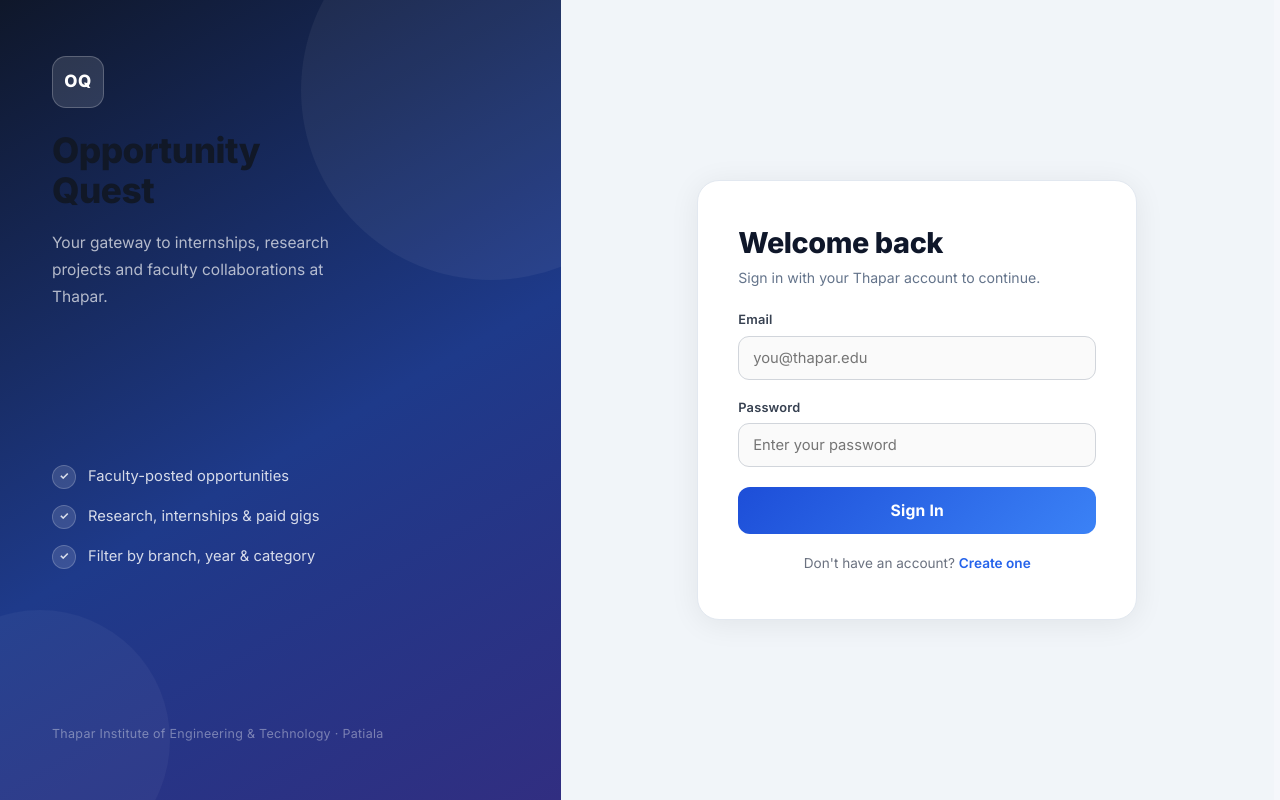
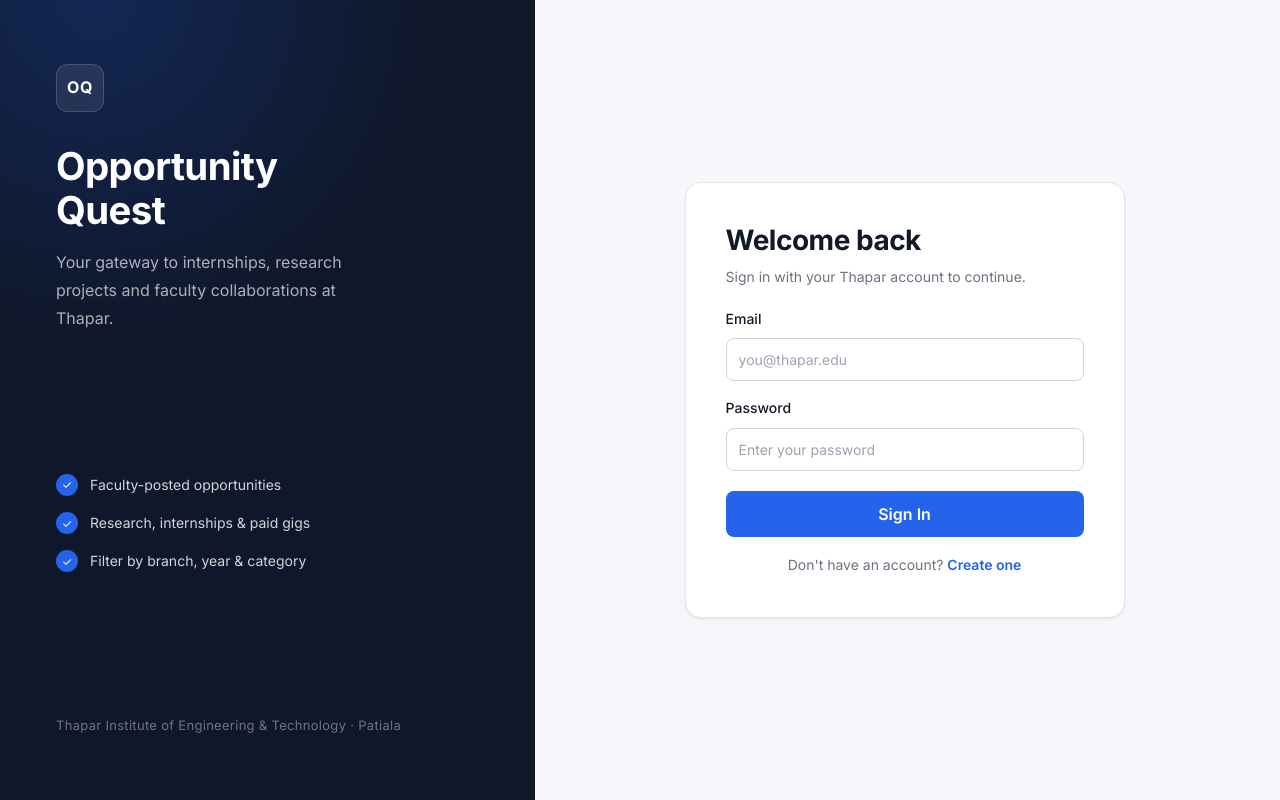
Before and after one commit to AgrimVerma11/OpportunityQuest, a React (Vite) app in the folder frontend/: page / in a window 1280 px wide. Built offline with nearby package versions, Linux system fonts and the light colour scheme; no server answers.

Commit message:
style: redesign login and register layout

```diff
--- a/frontend/src/pages/Auth.css
+++ b/frontend/src/pages/Auth.css
@@ -1,87 +1,69 @@
 /* ─────────────────────────────────────────
-   SHARED AUTH LAYOUT — Login & Register
+   SHARED AUTH LAYOUT — Login & Register split layout. Tokens come from tokens.css (loaded globally).
 ───────────────────────────────────────── */
-
-*,
-*::before,
-*::after {
-  box-sizing: border-box;
-}
 
 .auth-split {
   display: flex;
   min-height: 100vh;
-  font-family: 'Inter', -apple-system, BlinkMacSystemFont, 'Segoe UI', sans-serif;
+  font-family: var(--font-sans);
 }
 
-/* ── LEFT PANEL ── */
+/* ── LEFT PANEL — branding ── */
 .auth-left {
-  width: 44%;
+  width: 42%;
   position: sticky;
   top: 0;
   height: 100vh;
-  background: linear-gradient(150deg, #0f172a 0%, #1e3a8a 55%, #312e81 100%);
+  background: #0f172a; /* academic navy — solid*/
   display: flex;
   flex-direction: column;
   justify-content: space-between;
-  padding: 56px 52px;
-  color: white;
+  padding: 64px 56px;
+  color: #fff;
   overflow: hidden;
 }
 
-/* decorative blobs */
+/* A single, restrained accent — no messy gradients. */
 .auth-left::before {
   content: '';
   position: absolute;
-  width: 380px;
-  height: 380px;
-  border-radius: 50%;
-  background: rgba(255, 255, 255, 0.05);
-  top: -100px;
-  right: -120px;
+  inset: 0;
+  background:
+    radial-gradient(620px circle at 18% 0%, rgba(37, 99, 235, 0.22), transparent 55%);
   pointer-events: none;
 }
 
-.auth-left::after {
-  content: '';
-  position: absolute;
-  width: 260px;
-  height: 260px;
-  border-radius: 50%;
-  background: rgba(255, 255, 255, 0.04);
-  bottom: -70px;
-  left: -90px;
-  pointer-events: none;
-}
+.auth-left > * { position: relative; z-index: 1; }
 
 .auth-logo {
-  width: 52px;
-  height: 52px;
-  background: rgba(255, 255, 255, 0.12);
-  border: 1px solid rgba(255, 255, 255, 0.22);
-  border-radius: 14px;
+  width: 48px;
+  height: 48px;
+  background: rgba(255, 255, 255, 0.08);
+  border: 1px solid rgba(255, 255, 255, 0.16);
+  border-radius: var(--radius-md);
   display: flex;
   align-items: center;
   justify-content: center;
-  font-size: 17px;
-  font-weight: 800;
+  font-size: 16px;
+  font-weight: var(--weight-bold);
   letter-spacing: 0.5px;
-  margin-bottom: 22px;
+  margin-bottom: var(--space-6);
 }
 
 .auth-brand h1 {
-  font-size: 2.2rem;
-  font-weight: 800;
+  font-size: 2.4rem;
+  font-weight: var(--weight-bold);
   line-height: 1.15;
-  letter-spacing: -0.5px;
-  margin: 0 0 18px;
+  letter-spacing: -0.6px;
+  color: #fff;
+  margin: 0 0 var(--space-4);
 }
 
 .auth-tagline {
-  font-size: 0.97rem;
+  font-size: 1rem;
   line-height: 1.75;
-  color: rgba(255, 255, 255, 0.68);
-  max-width: 300px;
+  color: rgba(255, 255, 255, 0.66);
+  max-width: 320px;
 }
 
 .auth-features {
@@ -90,77 +72,77 @@
   margin: 0;
   display: flex;
   flex-direction: column;
-  gap: 16px;
+  gap: var(--space-4);
 }
 
 .auth-features li {
   display: flex;
   align-items: center;
-  gap: 12px;
-  font-size: 0.92rem;
+  gap: var(--space-3);
+  font-size: var(--text-sm);
   color: rgba(255, 255, 255, 0.82);
 }
 
 .auth-features li .check {
-  width: 24px;
-  height: 24px;
+  width: 22px;
+  height: 22px;
   border-radius: 50%;
-  background: rgba(255, 255, 255, 0.13);
-  border: 1px solid rgba(255, 255, 255, 0.2);
+  background: var(--color-primary);
   display: flex;
   align-items: center;
   justify-content: center;
-  font-size: 11px;
-  font-weight: 700;
+  font-size: 12px;
+  color: #fff;
   flex-shrink: 0;
 }
 
+.auth-features li .check svg { stroke-width: 2.5; }
+
 .auth-institute {
-  font-size: 0.78rem;
-  color: rgba(255, 255, 255, 0.38);
+  font-size: var(--text-xs);
+  color: rgba(255, 255, 255, 0.4);
   letter-spacing: 0.3px;
 }
 
-/* ── RIGHT PANEL ── */
+/* ── RIGHT PANEL — form ── */
 .auth-right {
   flex: 1;
-  background: #f1f5f9;
+  background: var(--color-bg);
   display: flex;
   align-items: center;
   justify-content: center;
-  padding: 60px 28px;
+  padding: var(--space-8) var(--space-6);
   min-height: 100vh;
 }
 
-/* ── FORM CARD ── */
 .auth-form {
   width: 100%;
   max-width: 440px;
-  background: white;
-  border-radius: 22px;
-  padding: 44px 40px;
-  box-shadow: 0 4px 30px rgba(0, 0, 0, 0.07);
-  border: 1px solid #e2e8f0;
+  background: var(--color-surface);
+  border: 1px solid var(--color-border);
+  border-radius: var(--radius-lg);
+  padding: var(--space-7);
+  box-shadow: var(--shadow-md);
   display: flex;
   flex-direction: column;
-  gap: 18px;
+  gap: var(--space-4);
 }
 
 .auth-form-header {
-  margin-bottom: 4px;
+  margin-bottom: var(--space-1);
 }
 
 .auth-form-header h2 {
-  font-size: 1.8rem;
-  font-weight: 800;
-  color: #0f172a;
-  letter-spacing: -0.4px;
-  margin: 0 0 6px;
+  font-size: 1.75rem;
+  font-weight: var(--weight-bold);
+  color: var(--color-text);
+  letter-spacing: -0.5px;
+  margin: 0 0 var(--space-2);
 }
 
 .auth-form-header p {
-  font-size: 0.88rem;
-  color: #64748b;
+  font-size: var(--text-sm);
+  color: var(--color-text-secondary);
   line-height: 1.55;
   margin: 0;
 }
@@ -169,65 +151,71 @@
 .auth-field {
   display: flex;
   flex-direction: column;
-  gap: 5px;
+  gap: var(--space-2);
 }
 
 .auth-field label {
-  font-size: 0.8rem;
-  font-weight: 600;
-  color: #374151;
-  letter-spacing: 0.2px;
+  font-size: var(--text-sm);
+  font-weight: var(--weight-medium);
+  color: var(--color-text);
 }
 
 .auth-field input,
 .auth-field select,
 .auth-field textarea {
   width: 100%;
-  padding: 12px 14px;
-  border: 1.5px solid #d1d5db;
-  border-radius: 11px;
-  background: #fafafa;
-  font-size: 0.92rem;
+  padding: var(--space-3) var(--space-3);
+  border: 1px solid var(--color-border-strong);
+  border-radius: var(--radius-sm);
+  background: var(--color-surface);
+  font-size: var(--text-sm);
   font-family: inherit;
-  color: #111827;
-  transition: border-color 0.2s, box-shadow 0.2s, background 0.2s;
+  color: var(--color-text);
+  transition: border-color var(--transition), box-shadow var(--transition);
+}
+
+.auth-field input::placeholder,
+.auth-field textarea::placeholder {
+  color: var(--color-text-muted);
 }
 
 .auth-field input:focus,
 .auth-field select:focus,
 .auth-field textarea:focus {
   outline: none;
-  border-color: #3b82f6;
-  background: white;
-  box-shadow: 0 0 0 3px rgba(59, 130, 246, 0.1);
+  border-color: var(--color-primary);
+  box-shadow: 0 0 0 3px rgba(37, 99, 235, 0.12);
 }
 
 .auth-field textarea {
   resize: vertical;
-  min-height: 90px;
+  min-height: 88px;
   line-height: 1.55;
 }
 
 .auth-error {
-  font-size: 0.78rem;
-  color: #dc2626;
-  font-weight: 500;
+  font-size: var(--text-xs);
+  color: var(--color-danger);
+  font-weight: var(--weight-medium);
 }
 
-/* two-col row (branch + year) */
+/* two-col row (branch + year, role + gender) */
 .auth-row {
   display: grid;
   grid-template-columns: 1fr 1fr;
-  gap: 14px;
+  gap: var(--space-3);
 }
 
 /* ── DIVIDER ── */
 .auth-divider {
   display: flex;
   align-items: center;
-  gap: 10px;
-  color: #9ca3af;
-  font-size: 0.78rem;
+  gap: var(--space-3);
+  color: var(--color-text-muted);
+  font-size: var(--text-xs);
+  text-transform: uppercase;
+  letter-spacing: 0.6px;
+  margin: var(--space-1) 0;
 }
 
 .auth-divider::before,
@@ -235,28 +223,26 @@
   content: '';
   flex: 1;
   height: 1px;
-  background: #e5e7eb;
+  background: var(--color-border);
 }
 
-/* ── SUBMIT BUTTON ── */
+/* ── SUBMIT BUTTON — solid primary ── */
 .auth-submit {
   width: 100%;
-  padding: 14px;
-  background: linear-gradient(135deg, #1d4ed8, #3b82f6);
-  color: white;
+  height: 46px;
+  background: var(--color-primary);
+  color: #fff;
   border: none;
-  border-radius: 12px;
-  font-size: 0.98rem;
-  font-weight: 700;
+  border-radius: var(--radius-sm);
+  font-size: var(--text-body);
+  font-weight: var(--weight-semibold);
   cursor: pointer;
-  letter-spacing: 0.2px;
-  transition: all 0.2s;
-  margin-top: 2px;
+  transition: background var(--transition);
+  margin-top: var(--space-1);
 }
 
 .auth-submit:hover:not(:disabled) {
-  transform: translateY(-1px);
-  box-shadow: 0 10px 22px rgba(29, 78, 216, 0.28);
+  background: var(--color-primary-hover);
 }
 
 .auth-submit:disabled {
@@ -267,29 +253,19 @@
 /* ── REDIRECT LINK ── */
 .auth-redirect {
   text-align: center;
-  font-size: 0.85rem;
-  color: #6b7280;
+  font-size: var(--text-sm);
+  color: var(--color-text-secondary);
   margin: 0;
 }
 
 .auth-redirect a {
-  color: #2563eb;
-  font-weight: 600;
+  color: var(--color-primary);
+  font-weight: var(--weight-semibold);
   text-decoration: none;
 }
 
 .auth-redirect a:hover {
   text-decoration: underline;
-}
-
-/* ── SECTION LABEL (role-specific fields) ── */
-.auth-section-label {
-  font-size: 0.78rem;
-  font-weight: 700;
-  color: #9ca3af;
-  text-transform: uppercase;
-  letter-spacing: 0.8px;
-  margin-bottom: -6px;
 }
 
 /* ── MOBILE ── */
@@ -302,12 +278,7 @@
     width: 100%;
     position: relative;
     height: auto;
-    padding: 36px 28px 32px;
-  }
-
-  .auth-left::before,
-  .auth-left::after {
-    display: none;
+    padding: var(--space-6) var(--space-5) var(--space-5);
   }
 
   .auth-features,
@@ -316,20 +287,20 @@
   }
 
   .auth-brand h1 {
-    font-size: 1.6rem;
+    font-size: 1.7rem;
   }
 
   .auth-tagline {
-    font-size: 0.88rem;
+    font-size: var(--text-sm);
   }
 
   .auth-right {
-    padding: 36px 20px 48px;
+    padding: var(--space-6) var(--space-4) var(--space-7);
     align-items: flex-start;
   }
 
   .auth-form {
-    padding: 32px 24px;
+    padding: var(--space-6) var(--space-5);
   }
 
   .auth-row {
```
